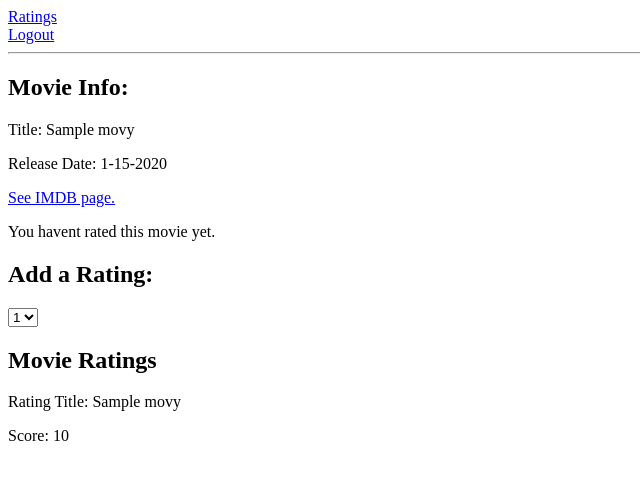
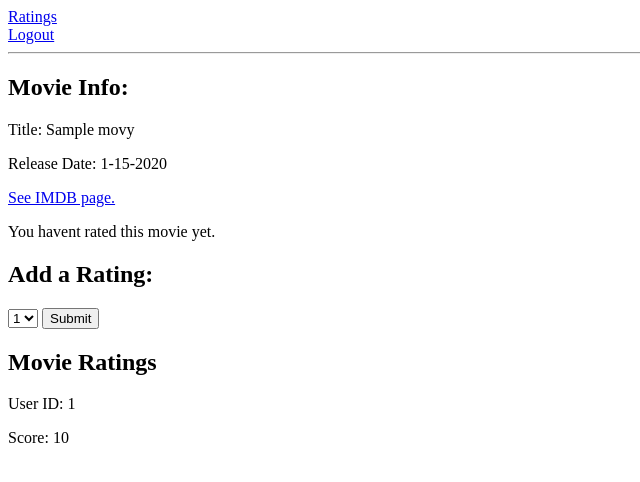
Before and after one commit to NBseikri/hb_lab_ratings, a Flask app: page /movie/1 in a window 1280 px wide. Shown: the top 482 px of the page, without its empty margins (0-640 px from the left). Run offline with Flask 2, Linux system fonts and the light colour scheme; the visitor is signed in with stand-in values (Sample User, id 1); tables that the repository leaves empty hold one stand-in row (values such as "Sample post").

Commit message:
Improved handling of sessions for showing empty/populated session and added try/except handling on ratings and user queries where instances should equal one.

```diff
--- a/server.py
+++ b/server.py
@@ -6,6 +6,7 @@ from flask import Flask, jsonify, render_template, redirect, request, flash, ses
 from flask_debugtoolbar import DebugToolbarExtension
 
 from model import connect_to_db, db, User, Rating, Movie
+from sqlalchemy.orm.exc import NoResultFound, MultipleResultsFound
 
 
 app = Flask(__name__)
@@ -35,12 +36,12 @@ def user_list():
 
 @app.route('/user/<user_id>')
 def show_user_profile(user_id):
+    """Showing the user profile """
 
     user = User.query.get(user_id)
 
     # To create exclusive access to user profile without displaying id in browser
     # user = User.query.get(session['user_id'])
-
 
     return render_template('user.html', user=user)
 
@@ -55,36 +56,40 @@ def movie_list():
 
 @app.route('/movie/<movie_id>')
 def show_movie(movie_id):
+    """Shows movie details page """
 
     movie = Movie.query.get(movie_id)
     user_rating = Rating.query.filter_by(user_id=945, movie_id=movie_id).first()
 
-    print "OUR USER RATING IS: ", user_rating
-    # if 'user_id' in session:
-    #     user_rating = ratings.filter('user_id' == )
-    #     print "OUR USER RATING OBJECT:", user_rating
-    # else:
-    #     user_rating = None
-
-
     return render_template('movie.html', movie=movie, user_rating=user_rating)
 
 
-@app.route('/add_rating')
+@app.route('/add_rating', methods=['POST'])
 def add_or_update_rating():
+    """Add or update the users rating."""
 
-    user_id = session['user_id']
+    user_id = session.get('user_id')
     movie_id = request.form.get('movie_id')
+    movie = Movie.query.get(movie_id)
     score = request.form.get('rating')
 
 
     db_rating = db.session.query(Rating).filter_by(user_id=user_id, movie_id=movie_id)
-    rating_exists = db_rating.first()
+
+    try:
+        rating_exists = db_rating.one()
+    except NoResultFound:
+
+        print "No instance of rating found in db for this user."
+        rating_exists = None
+
+    except MultipleResultsFound:
+        print "Multiple rating instances found in db for this user."
+        rating_exists = db_rating.first()
+
 
     if rating_exists:
-        # We need to add to the session or it won't ever be stored
         db_rating.update({'score': score})
-        # Once we're done, we should commit our work
         db.session.commit()
         flash("Your rating has been updated to " + score + ".")
     else:
@@ -92,26 +97,23 @@ def add_or_update_rating():
                     movie_id=movie_id,
                     score=score)
         db.session.add(rating)
+        db.session.commit()
         flash("Your rating for " + rating.movie.title + "has been added.")
 
-    return redirect('/movie/{}'.format(movie.movie_id))
-
-
-
-
-
+    return redirect('/movie/{}'.format(movie_id))
 
 
 
 @app.route("/register", methods=['GET'])
 def get_registration_form():
-
+    """Displays registration form"""
 
     return render_template("register_form.html")
 
 
 @app.route("/register", methods=['POST'])
 def registration_process():
+
 
     email = request.form.get('email')
     password = request.form.get('password')
@@ -130,9 +132,7 @@ def registration_process():
                     zipcode=zipcode,
                     )
 
-        # We need to add to the session or it won't ever be stored
         db.session.add(user)
-        # Once we're done, we should commit our work
         db.session.commit()
 
         return redirect('/')
@@ -149,7 +149,15 @@ def login_process():
     email = request.form.get('email')
     password = request.form.get('password')
 
-    user = db.session.query(User).filter_by(email=email).first()
+    user_query = db.session.query(User).filter_by(email=email)
+    try:
+        user = user_query.one()
+    except NoResultFound:
+        print "No user instance found for this email in db."
+        user = None
+    except MultipleResultsFound:
+        print "Multiple user instances found for this email in db."
+        user = user_query.first()
 
     if user:
         if user.password == password:
--- a/templates/movie.html
+++ b/templates/movie.html
@@ -6,7 +6,7 @@
 <p>Release Date: {{ movie.released_at.month }}-{{ movie.released_at.day }}-{{ movie.released_at.year }}</p>
 <a href="{{ movie.imdb_url }}"> See IMDB page.</a>
 
-{% if 'user_id' in session %}
+{% if 'user_id' in session and session['user_id'] != None %}
     {% if user_rating != None %}
         <p> Your rating is {{ user_rating.score }}</p>
         <p> Update your rating below: </p>
@@ -22,10 +22,10 @@
         <input type='hidden' name='movie_id' value='{{movie.movie_id}}'>
         <select name='rating'>
             {% for i in range(5) %}
-                <option value={{ i+1 }}> {{ i + 1 }}</option>
+                <option value={{ i + 1 }}> {{ i + 1 }}</option>
             {% endfor %}
         </select>
-
+        <input type='submit'>
     </form>
 
 {% endif %}
@@ -33,7 +33,9 @@
 <h2>Movie Ratings</h2>
 
 {% for rating in movie.ratings %}
-    <p>Rating Title: {{ rating.movie.title }}</p>
+
+<!--     Resolve why not able to access user attributes thru relationship (i.e. rating.user.user_id) -->
+    <p>User ID: {{ rating.user_id }}</p>
     <p>Score: {{ rating.score }} </p>
 {% endfor %}
 
```
